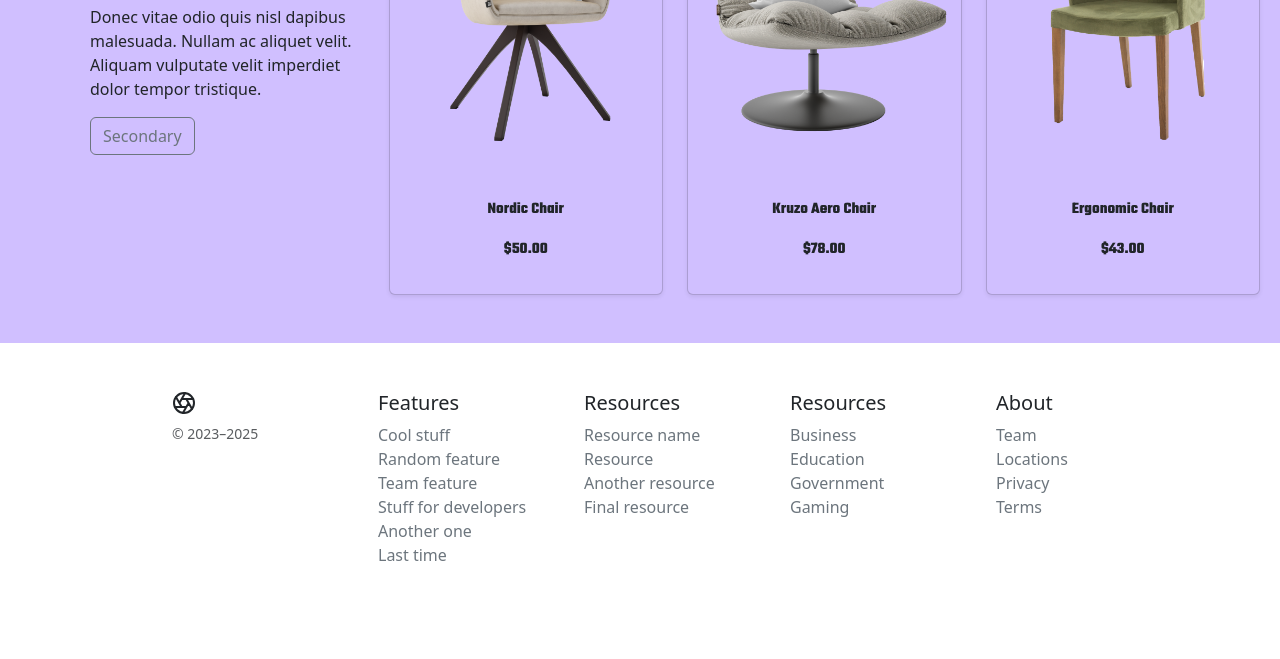
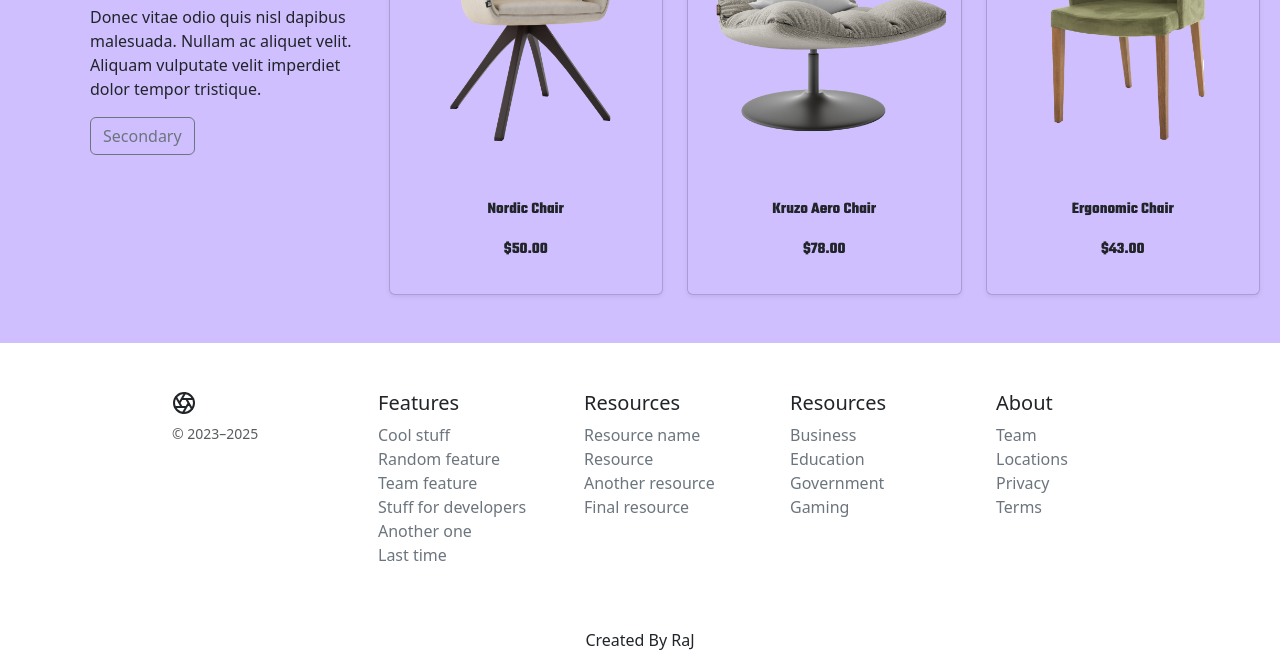
Before and after one commit to theRaj7/Modern-Interior-Design, a plain HTML site: page index.html in a window 1280 px wide. Shown: the part 782-1441 px from the top of the page. Before the commit the page ends 1413 px from the top, so only its background shows below. Drawn offline with nearby package versions, Linux system fonts and the light colour scheme; a web font is replaced by a local one.

Commit message:
Update index.html

```diff
--- a/index.html
+++ b/index.html
@@ -278,5 +278,6 @@
         </div>
       </footer>
     </div>
+      <h6 style="background-color: white; text-align: center;">Created By RaJ</h6>
   </body>
 </html>
```
